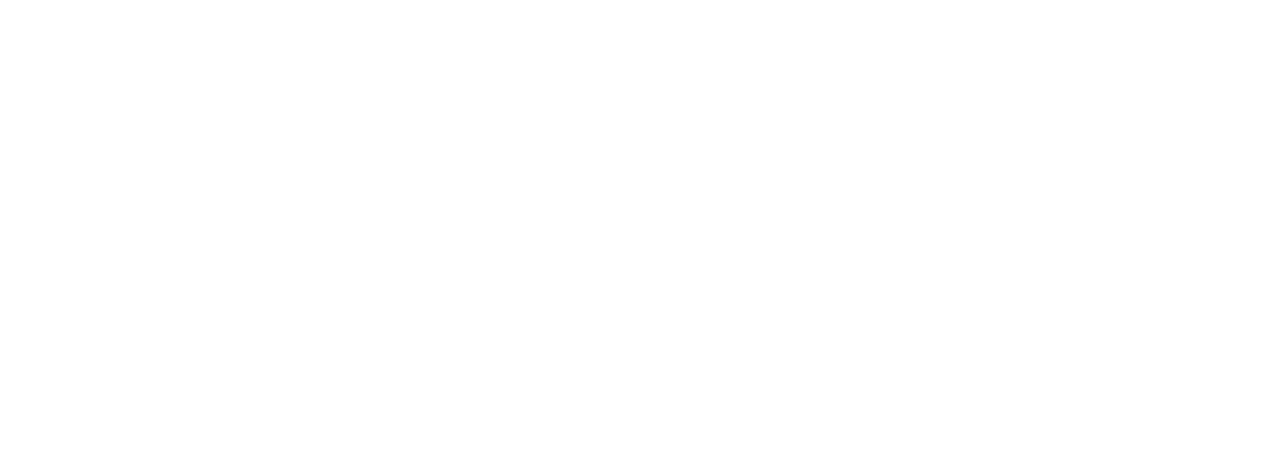
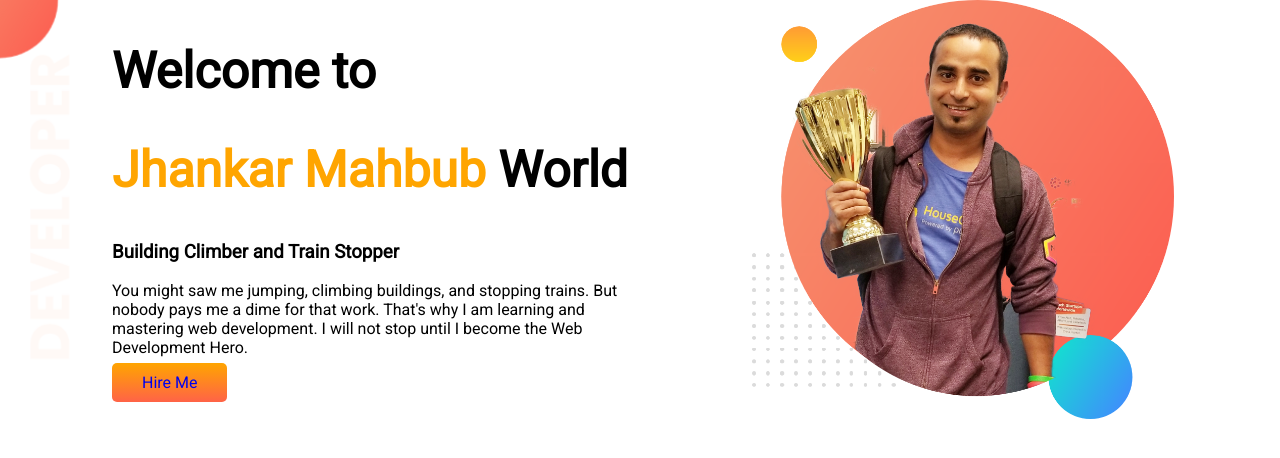
Before and after one commit to shakib-mia/developer-portfolio, a plain HTML site: page index.html in a window 1280 px wide. Drawn offline with Linux system fonts and the light colour scheme.

Commit message:
first commit

```diff
--- a/index.html
+++ b/index.html
@@ -4,10 +4,24 @@
     <meta charset="UTF-8">
     <meta http-equiv="X-UA-Compatible" content="IE=edge">
     <meta name="viewport" content="width=device-width, initial-scale=1.0">
-    <title>Shakib Portfolio</title>
+    <title>Peter Parker Portfolio</title>
     <link rel="stylesheet" href="style.css">
+    <link rel="preconnect" href="https://fonts.googleapis.com">
+    <link rel="preconnect" href="https://fonts.gstatic.com" crossorigin>
+    <link href="https://fonts.googleapis.com/css2?family=Montserrat:wght@500&family=Poppins&family=Roboto&display=swap" rel="stylesheet">
 </head>
 <body>
-
+    <section class="top-banner">
+        <div class="half-width">
+            <h1>Welcome to</h1>
+            <h1><span class="text-orange">Jhankar Mahbub</span> World</h1>
+            <h3>Building Climber and Train Stopper</h3>
+            <p>You might saw me jumping, climbing buildings, and stopping trains. But nobody pays me a dime for that work. That's why I am learning and mastering web development. I will not stop until I become the Web Development Hero.</p>
+            <a href="#" class="link-button">Hire Me</a>
+        </div>
+        <div class="half-width">
+            <img src="images/jhankar.png" alt="" srcset="">
+        </div>
+    </section>
 </body>
 </html>
--- a/style.css
+++ b/style.css
@@ -0,0 +1,37 @@
+section {
+    display: flex;
+}
+
+body{
+    font-family: 'Montserrat', sans-serif;
+    font-family: 'Poppins', sans-serif;
+    font-family: 'Roboto', sans-serif;
+    margin: 0;
+}
+
+h1{
+    font-size: 50px;
+}
+.text-orange{
+    color: orange;
+}
+.half-width {
+    width: 50%;
+    padding-left: 7rem;
+}
+
+.half-width img{
+    width: 80%;
+}
+
+.link-button{
+    text-decoration: none;
+    background-image: linear-gradient(orange, tomato);
+    padding: 10px 30px;
+    border-radius: 5px;
+}
+
+.top-banner {
+    background-image: url(images/top-banner.png);
+    background-repeat: no-repeat;
+}
```
Also changed, not shown: 1 other file.
